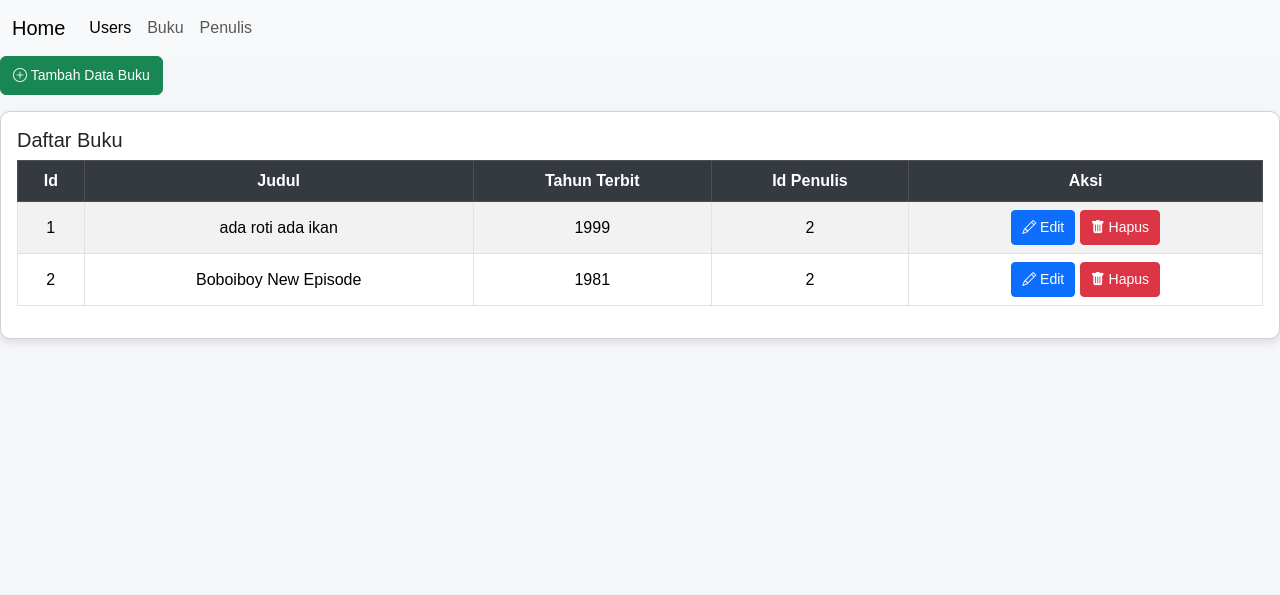
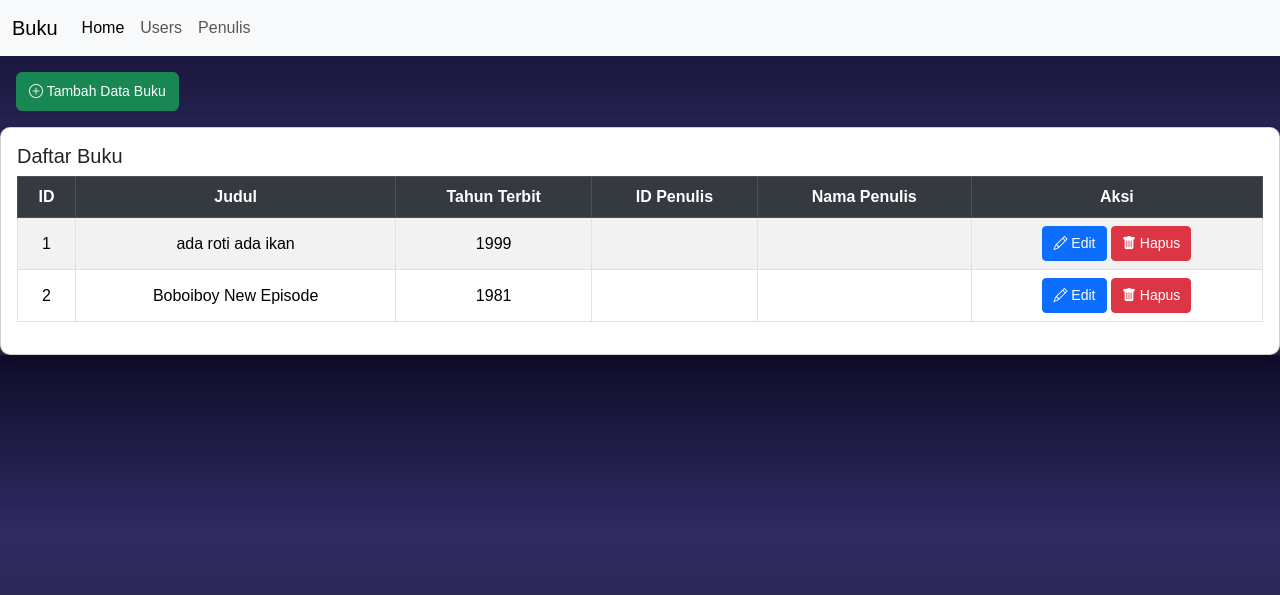
Before and after one commit to AjaxBonafide/Web-Perpustakaan-T.UAS-, a PHP site: page /tabel_buku.php in a window 1280 px wide. Shown: the top 595 px of the page. Run offline with PHP 8.4, Linux system fonts and the light colour scheme; a user stored in the database is signed in; data comes from the database, SQL or seed files in the repository; data that the repository does not hold is empty.

Commit message:
Update tabel_buku.php

```diff
--- a/tabel_buku.php
+++ b/tabel_buku.php
@@ -18,7 +18,7 @@
     <link href="https://cdn.jsdelivr.net/npm/bootstrap-icons/font/bootstrap-icons.css" rel="stylesheet">
     <style>
         body {
-            background-color: #f4f6f9;
+            background: linear-gradient(to bottom, #0f0c29, #302b63, #24243e);
             font-family: 'Arial', sans-serif;
         }
 
@@ -63,17 +63,17 @@
 <body>
 <nav class="navbar navbar-expand-lg bg-body-tertiary">
   <div class="container-fluid">
-    <a class="navbar-brand" href="homepage.php">Home</a>
+    <a class="navbar-brand" href="tabel_buku.php">Buku</a>
     <button class="navbar-toggler" type="button" data-bs-toggle="collapse" data-bs-target="#navbarNav" aria-controls="navbarNav" aria-expanded="false" aria-label="Toggle navigation">
       <span class="navbar-toggler-icon"></span>
     </button>
     <div class="collapse navbar-collapse" id="navbarNav">
       <ul class="navbar-nav">
         <li class="nav-item">
-          <a class="nav-link active" aria-current="page" href="#">Users</a>
+          <a class="nav-link active" aria-current="page" href="homepage.php">Home</a>
         </li>
         <li class="nav-item">
-          <a class="nav-link" href="tabel_buku.php">Buku</a>
+          <a class="nav-link" href="#">Users</a>
         </li>
         <li class="nav-item">
           <a class="nav-link" href="#">Penulis</a>
@@ -83,7 +83,7 @@
   </div>
 </nav>
 <div class="mb-3">
-            <a href="input.php" class="btn btn-success"><i class="bi bi-plus-circle"></i> Tambah Data Buku</a>
+            <a href="input.php" class="btn btn-success ms-3 mt-3"><i class="bi bi-plus-circle"></i> Tambah Data Buku</a>
         </div>
 <div class="card">
             <div class="card-body">
@@ -91,10 +91,11 @@
                 <table class="table table-bordered table-striped text-center">
                     <thead class="table-dark">
                         <tr>
-                            <th>Id</th>
+                            <th>ID</th>
                             <th>Judul</th>
                             <th>Tahun Terbit</th>
-                            <th>Id Penulis</th>
+                            <th>ID Penulis</th>
+                            <th>Nama Penulis</th>
                             <th>Aksi</th>
                         </tr>
                     </thead>
@@ -105,7 +106,8 @@
                                 <td><?= $no; ?></td>
                                 <td><?= htmlspecialchars($row['judul']); ?></td>
                                 <td><?= htmlspecialchars($row['tahun']); ?></td>
-                                <td><?= htmlspecialchars($row['created_by']); ?></td>
+                                <td><?= htmlspecialchars($row['id_penulis']); ?></td>
+                                <td><?= htmlspecialchars($row['nama_penulis']); ?></td>
                                 <td>
                                     <a href="edit_buku.php?id=<?= $row['id']; ?>" class="btn btn-primary btn-sm"><i class="bi bi-pencil"></i> Edit</a>
                                     <a href="delete_buku.php?id=<?= $row['id']; ?>" class="btn btn-danger btn-sm" onclick="return confirm('Apakah Anda yakin ingin menghapus data ini?')"><i class="bi bi-trash-fill"></i> Hapus</a>
```
